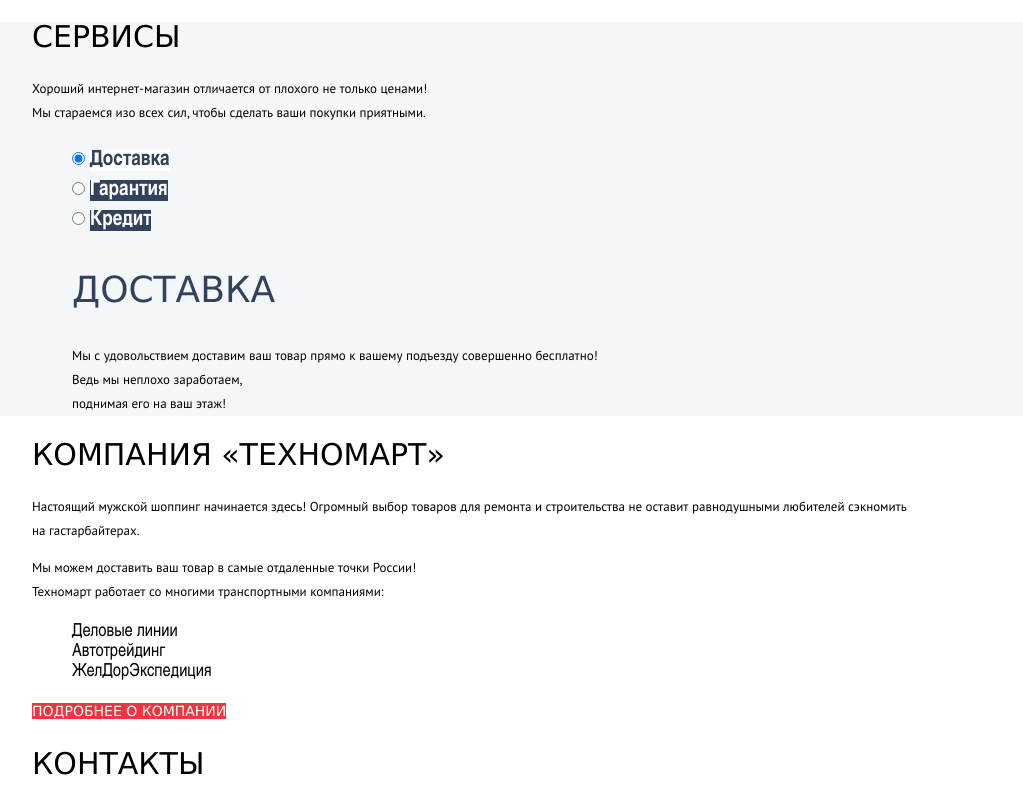
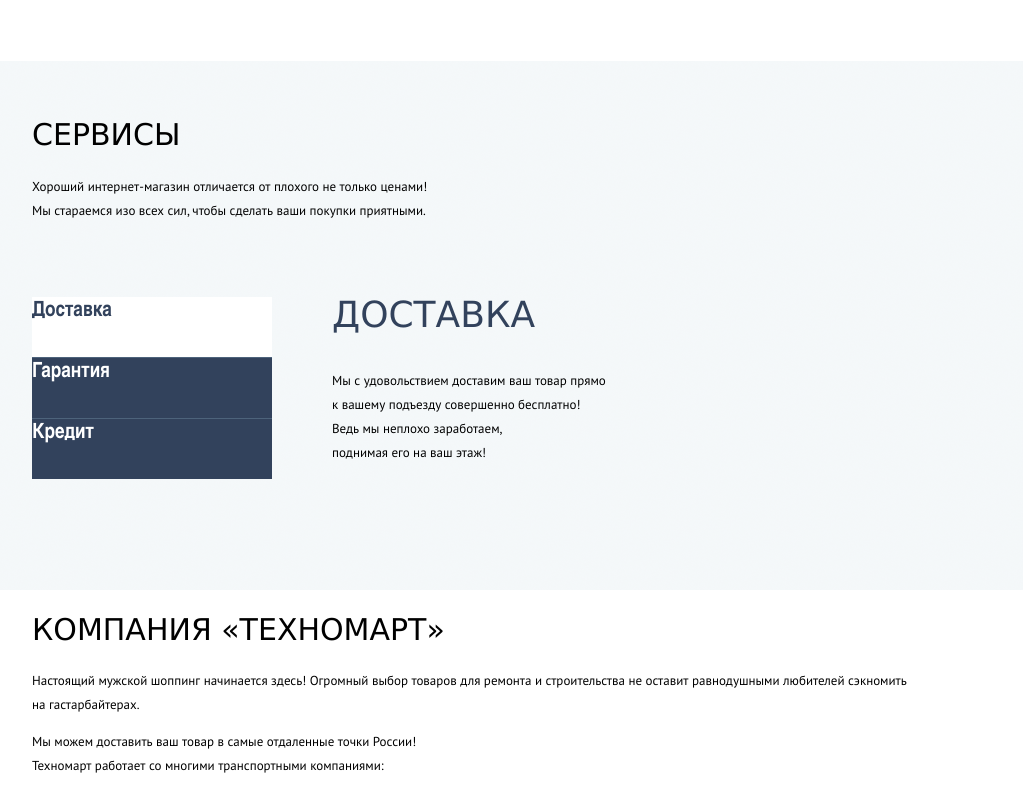
Before and after one commit to petitechatte/209725-technomart-1, a plain HTML site: page index.html in a window 1280 px wide. Shown: the part 1931-2718 px from the top of the page, without its empty margins (128-1151 px from the left). Drawn offline with Linux system fonts and the light colour scheme; a web font is replaced by a local one.

Commit message:
Добавлена сетка блоку сервисов

```diff
--- a/css/style.css
+++ b/css/style.css
@@ -452,8 +452,8 @@ a {
 
 /*популярные товары и производители*/
 
-.popular-goods {
-  margin-bottom: 21px;
+.popular-producers {
+  margin-bottom: 65px;
 }
 
 .popular-header {
@@ -488,6 +488,7 @@ a {
 .catalog-item,
 .producers-item {
   width: 218px;
+  margin-bottom: 20px;
   border: 1px solid #eaeaea;
 
   font-weight: 700;
@@ -502,7 +503,6 @@ a {
   justify-content: center;
   align-items: center;
   min-height: 143px;
-  margin-bottom: 20px;
 }
 
 .catalog-item .item-title {
@@ -577,13 +577,28 @@ a {
 /*сервисы*/
 
 .services {
+  padding-bottom: 9px;
+
   line-height: 24px;
 
   background-color: #f4f8f9;
   background-image: url(../img/services-pattern.png);
 }
 
+.services h2 {
+  padding-top: 59px;
+}
+
+.slider-columns {
+  display: flex;
+  margin-top: 74px;
+}
+
 .services-slider-toggles {
+  width: 240px;
+  margin: 0;
+  margin-right: 60px;
+  padding: 0;
   list-style: none;
 
   font-size: 21px;
@@ -594,7 +609,15 @@ a {
 }
 
 .services-slider-toggles label {
+  display: block;
+  min-height: 60px;
+  border-bottom: 1px solid #4d637b;
+
   background-color: #32425c;
+}
+
+.services-toggle:last-child label {
+  border: none;
 }
 
 .services-slider-toggles label:hover {
@@ -608,12 +631,23 @@ input[name="list-toggle"]:checked + label {
 }
 
 .sliders ul {
+  min-height: 284px;
+  margin: 0;
+  padding: 0;
   list-style: none;
 }
 
 .sliders .styled-heading {
   font-size: 36px;
   line-height: 36px;
+}
+
+.sliders h3 {
+  margin-top: 0;
+}
+
+.sliders p {
+  width: 400px;
 }
 
 /*информация и контакты*/
--- a/index.html
+++ b/index.html
@@ -260,32 +260,35 @@
           <h2 class="simple-heading">Сервисы</h2>
           <p>Хороший интернет-магазин отличается от&nbsp;плохого не&nbsp;только ценами!<br>
           Мы&nbsp;стараемся изо всех сил, чтобы сделать ваши покупки приятными.</p>
+
+          <div class="slider-columns">
             <ul class="services-slider-toggles">
               <li class="services-toggle current">
-              <input type="radio" id="slider-toggle-1" name="list-toggle" checked>
+                <input class="visually-hidden" type="radio" id="slider-toggle-1" name="list-toggle" checked>
                 <label for="slider-toggle-1">Доставка</label>
               </li>
               <li class="services-toggle">
-              <input type="radio" id="slider-toggle-2" name="list-toggle">
+                <input class="visually-hidden" type="radio" id="slider-toggle-2" name="list-toggle">
                 <label for="slider-toggle-2">Гарантия</label>
               </li>
               <li class="services-toggle">
-              <input type="radio" id="slider-toggle-3" name="list-toggle">
+                <input class="visually-hidden" type="radio" id="slider-toggle-3" name="list-toggle">
                 <label for="slider-toggle-3">Кредит</label>
               </li>
             </ul>
+
             <div class="sliders">
               <ul>
                 <li class="slide-1">
                   <h3 class="styled-heading">Доставка</h3>
-                <p>Мы&nbsp;с&nbsp;удовольствием доставим ваш товар прямо
+                  <p>Мы&nbsp;с&nbsp;удовольствием доставим ваш товар прямо<br>
                   к&nbsp;вашему подъезду совершенно бесплатно!<br>
                   Ведь мы&nbsp;неплохо заработаем,<br>
                   поднимая его на&nbsp;ваш этаж!</p>
                 </li>
                 <li class="slide-2 visually-hidden">
                   <h3 class="styled-heading">Гарантия</h3>
-                <p>Если купленный у&nbsp;нас товар поломается или заискрит,
+                  <p>Если купленный у&nbsp;нас товар поломается или заискрит,<br>
                   а&nbsp;также в&nbsp;случае пожара, спровоцированного его возгоранием, вы&nbsp;всегда можете быть уверены в&nbsp;нашей гарантии. Мы&nbsp;обменяем сгоревший товар на&nbsp;новый.<br>
                   Дом уж&nbsp;восстановите как-нибудь сами.</p>
                 </li>
@@ -297,6 +300,8 @@
                 </li>
               </ul>
             </div>
+          </div>
+
         </div>
       </section>
 
```
Lines whose indentation alone changed are shown as unchanged.
